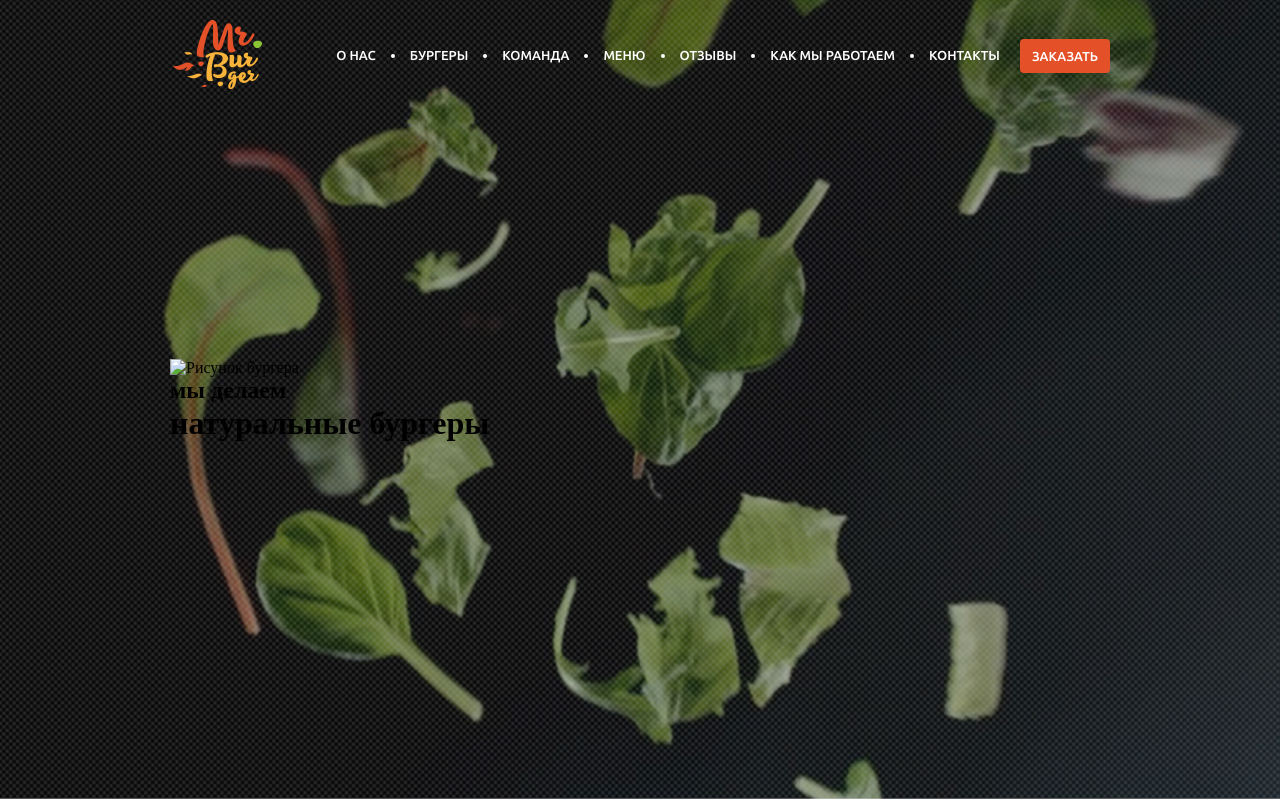
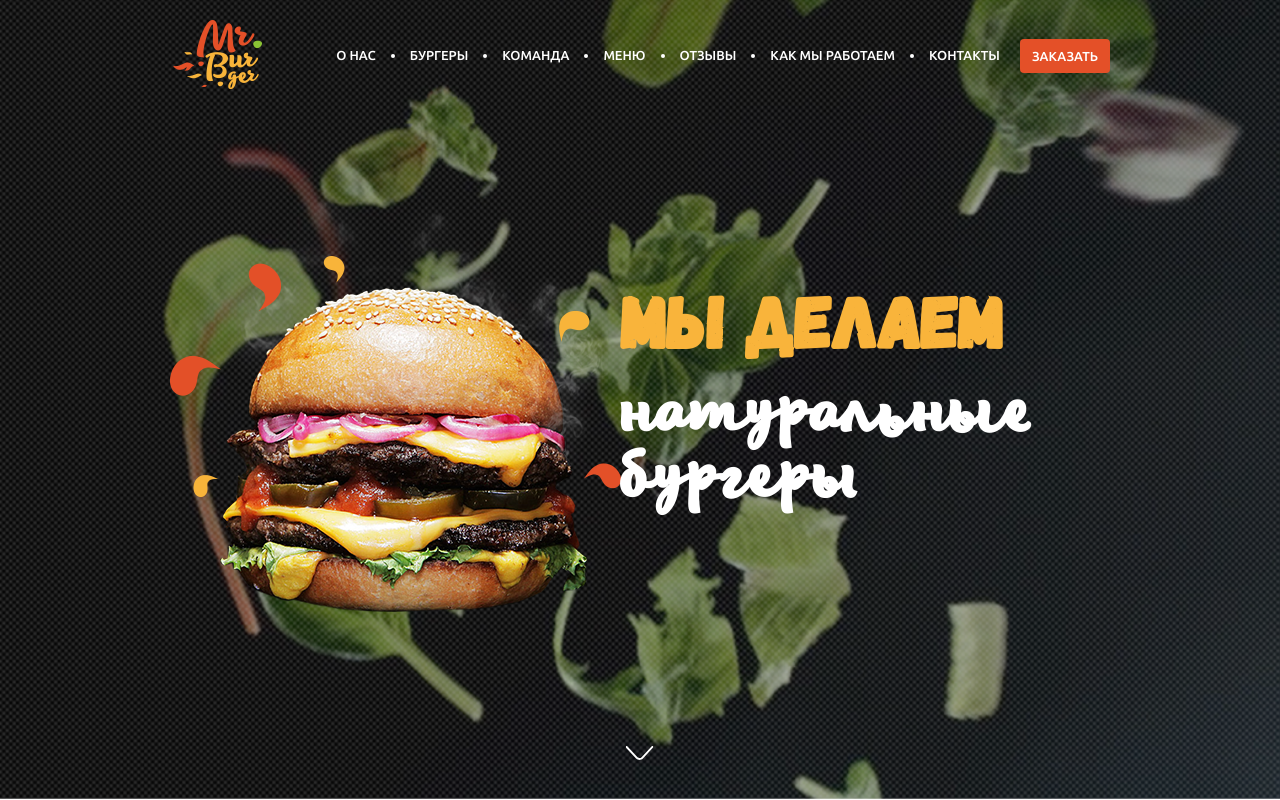
Before and after one commit to bo-mila/burgers, a plain HTML site: page index.html in a window 1280 px wide. Drawn offline with Linux system fonts and the light colour scheme.

Commit message:
first section done

```diff
--- a/css/_misc/fonts.scss
+++ b/css/_misc/fonts.scss
@@ -1,6 +1,6 @@
 @font-face {
 	font-family: 'Gagalin-Regular';
-	src: url('../fonts/Gagalin-Regular.woff') format('woff');
+	src: url('../fonts/gagalin-regular-webfont.woff') format('woff');
 	font-weight: normal;
 	font-style: normal;
 }
--- a/css/_misc/layout.scss
+++ b/css/_misc/layout.scss
@@ -25,6 +25,8 @@ p {
 }
 html, body {
   height: 100%;
+  -webkit-font-smoothing: antialiased;
+  -moz-osx-font-smoothing: grayscale;
 }
 .wrapper {
   overflow: hidden;
--- a/css/blocks/first.scss
+++ b/css/blocks/first.scss
@@ -5,3 +5,24 @@
   background-position: center center;
   position: relative;
 }
+.first__container {
+  height: 100%;
+  display: flex;
+}
+.first__content {
+  display: flex;
+  align-items: center;
+}
+.first__subtitle {
+  @include lifehack();
+  padding-top: 20px;
+  font-size: 65px;
+  line-height: 1;
+  color: $white;
+}
+.first__scroll {
+  position: absolute;
+  bottom: 40px;
+  left: 50%;
+  transform: translateX(-50%);
+}
--- /dev/null
+++ b/css/blocks/scroll.scss
@@ -0,0 +1,8 @@
+.scroll__down {
+  display: block;
+  width: 29px;
+  height: 14px;
+  background-image: url("../../img/icons/arrow-scroll.svg");
+  background-repeat: no-repeat;
+  background-size: contain;
+}
--- /dev/null
+++ b/css/blocks/title.scss
@@ -0,0 +1,20 @@
+.title {
+  @include gagalin();
+  font-size: 72px;
+  color: $yellow;
+  line-height: 1;
+  // text-transform: uppercase;
+
+  &--color {
+    &--black {
+      color: $black;
+    }
+    &--white {
+      color: $white;
+    }
+  }
+
+  &--centered {
+    text-align: center;
+  }
+}
--- a/css/main.scss
+++ b/css/main.scss
@@ -16,3 +16,5 @@ $z-header: 1;
 @import "./blocks/nav.scss";
 @import "./blocks/btn.scss";
 @import "./blocks/first.scss";
+@import "./blocks/title.scss";
+@import "./blocks/scroll.scss";
--- a/index.html
+++ b/index.html
@@ -46,19 +46,16 @@
      </div>
     </div>
     <section class="section first">
-      <div class="container">
-
+      <div class="container first__container">
         <main class="first__content">
-          <div class="logotype">
-            <img src="" alt="Рисунок бургера" class="logotype__img">
-          </div>
-          <div class="description">
-            <h2 class="title">мы делаем</h2>
-            <h1 class="subtitle">натуральные бургеры</h1>
-          </div>
+          <img src="./img/content/burger-first.png" alt="Рисунок бургера" class="first__img">
+          <h1 class="title first__title">
+            мы делаем
+            <div class="first__subtitle">натуральные бургеры</div>
+          </h1>
         </main>
-        <div class="first__scroll">
-          <a href="" class="scroll-down"></a>
+        <div class="first__scroll scroll">
+          <a href="#" class="scroll__down" aria-label="Прокрутка на следующую страницу"></a>
         </div>
       </div>
     </section>
```
Also changed, not shown: css/blocks/first.css (deleted), css/blocks/nav.css (deleted), css/main.css, fonts/Gagalin-Regular.woff (deleted), fonts/gagalin-regular-webfont.woff (added), img/icons/arrow-scroll.svg (added), img/icons/logo.svg (added), 1 other file.
